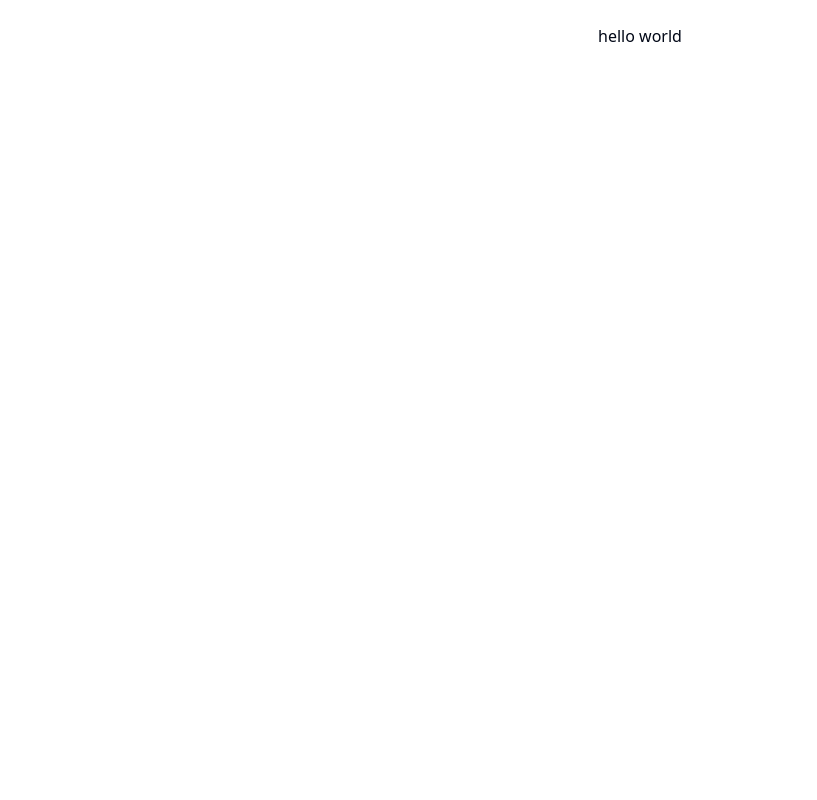
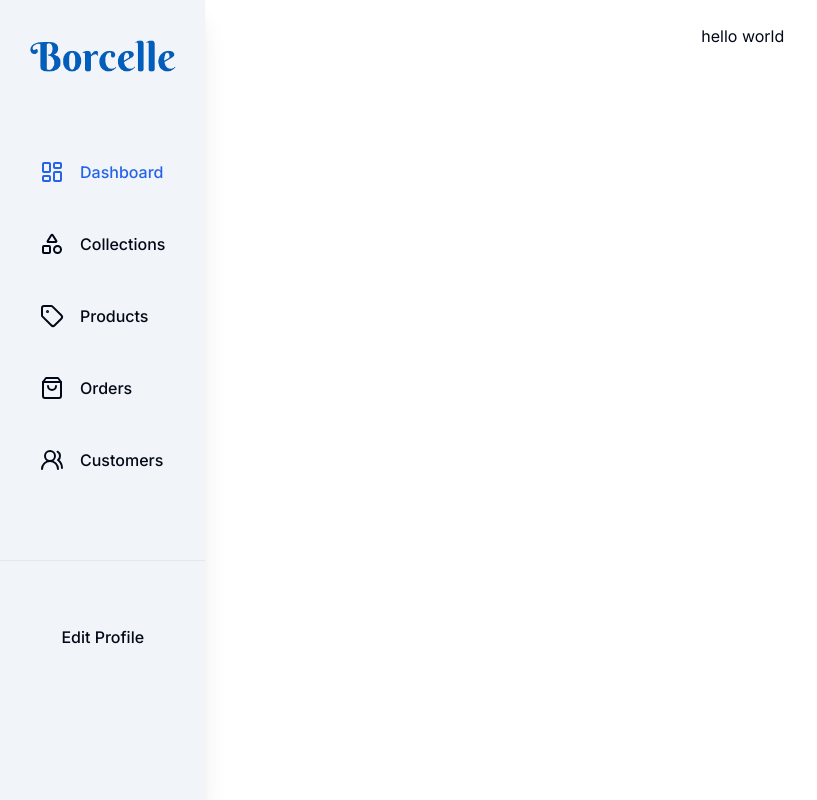
Before and after one commit to rkandwal300/Brocelle, a Next.js app: page / in a window 1280 px wide. Shown: the whole page, without its empty margins (0-817 px from the left). Built offline with nearby package versions, Linux system fonts and the light colour scheme.

Commit message:
added sidebar and header

```diff
--- a/app/(dashboard)/layout.tsx
+++ b/app/(dashboard)/layout.tsx
@@ -2,6 +2,9 @@ import type { Metadata } from "next";
 import { Inter } from "next/font/google";
 import "../globals.css";
 import { ClerkProvider } from "@clerk/nextjs";
+import LeftSideBar from "@/components/layout/LeftSideBar";
+import { cn } from "@/lib/utils";
+import TopBar from "@/components/layout/TopBar";
 
 const inter = Inter({ subsets: ["latin"] });
 
@@ -18,7 +21,15 @@ export default function RootLayout({
   return (
     <ClerkProvider>
       <html lang="en">
-        <body>{children}</body>
+        <body
+          className={cn(inter.className, "flex flex-col lg:flex-row h-screen")}
+        >
+          <div className="flex max-lg:flex-col">
+            <LeftSideBar />
+            <TopBar />
+          </div>
+          <div className="flex-1 overflow-auto"> {children}</div>
+        </body>
       </html>
     </ClerkProvider>
   );
--- /dev/null
+++ b/components/layout/LeftSideBar.tsx
@@ -0,0 +1,39 @@
+"use client";
+import { UserButton } from "@clerk/nextjs";
+import Image from "next/image";
+import Link from "next/link";
+import React from "react";
+import { Separator } from "../ui/separator";
+
+import { navLinks } from "@/lib/constant";
+import { cn } from "@/lib/utils";
+import { usePathname } from "next/navigation";
+
+export default function LeftSideBar() {
+  const pathname = usePathname();
+  return (
+    <div className="h-screen overflow-auto left-0 top-0 sticky flex-col flex gap-16 bg-muted shadow-xl items-center max-lg:hidden py-10 ">
+      <Image src="/logo.png" alt="logo" width={150} height={70} />
+      <div className="flex flex-col ">
+        {navLinks.map((nav, index) => (
+          <Link
+            key={index}
+            href={nav.url}
+            className={cn(
+              "px-10 cursor-pointer py-6 hover:text-primary flex font-medium items-center gap-4",
+              pathname == nav.url ? "text-primary" : ""
+            )}
+          >
+            <nav.icon size={24} />
+            <span>{nav.label}</span>
+          </Link>
+        ))}
+      </div>
+      <Separator orientation="horizontal" />
+      <div className="flex gap-4 items-center font-medium">
+        <UserButton />
+        <p>Edit Profile</p>
+      </div>
+    </div>
+  );
+}
--- /dev/null
+++ b/components/layout/TopBar.tsx
@@ -0,0 +1,73 @@
+"use client";
+import { UserButton } from "@clerk/nextjs";
+import Image from "next/image";
+import Link from "next/link";
+import React from "react";
+import {
+  Tooltip,
+  TooltipContent,
+  TooltipProvider,
+  TooltipTrigger,
+} from "@/components/ui/tooltip";
+import {
+  Popover,
+  PopoverContent,
+  PopoverTrigger,
+} from "@/components/ui/popover";
+
+import { navLinks } from "@/lib/constant";
+import { Menu } from "lucide-react";
+import { Button } from "../ui/button";
+import { usePathname, useRouter } from "next/navigation";
+import { cn } from "@/lib/utils";
+
+export default function TopBar() {
+  const pathname = usePathname();
+  const router = useRouter();
+  return (
+    <div className="sticky top-0 z-20 w-full flex justify-between items-center px-8 gap-8 shadow-xl bg-muted py-4 lg:hidden">
+      <Image src="/logo.png" alt="logo" width={100} height={50} />
+      <div className="flex text-sm gap-4 text-gray-500 max-md:hidden">
+        {navLinks.map((nav, index) => (
+          <Link
+            key={index}
+            href={nav.url}
+            className={cn(
+              "cursor-pointer gap-1.5 flex font-medium ",
+              pathname == nav.url ? "text-primary" : ""
+            )}
+          >
+            <span>{nav.label}</span>
+          </Link>
+        ))}
+      </div>
+
+      <div className="flex gap-4 items-center font-medium">
+        <Popover>
+          <PopoverTrigger>
+            <Menu className="cursor-pointer md:hidden" />
+          </PopoverTrigger>
+          <PopoverContent side="bottom" className="p-0 w-52">
+            <div className="flex gap-2 flex-col ">
+              {navLinks.map((nav, index) => (
+                <Button
+                  key={index}
+                  variant={"ghost"}
+                  onClick={() => router.push(nav.url)}
+                  className={cn(
+                    "flex justify-start px-4 hover:text-primary gap-2",
+                    pathname == nav.url ? "text-primary" : ""
+                  )}
+                >
+                  <nav.icon size={18} />
+                  <span>{nav.label}</span>
+                </Button>
+              ))}
+            </div>
+          </PopoverContent>
+        </Popover>
+        <UserButton />
+      </div>
+    </div>
+  );
+}
--- /dev/null
+++ b/lib/constant.ts
@@ -0,0 +1,36 @@
+import { url } from "inspector";
+import {
+  LayoutDashboard,
+  Shapes,
+  ShoppingBag,
+  Tag,
+  UsersRound,
+} from "lucide-react";
+
+export const navLinks = [
+  {
+    url: "/",
+    label: "Dashboard",
+    icon: LayoutDashboard,
+  },
+  {
+    url: "/collections",
+    label: "Collections",
+    icon: Shapes,
+  },
+  {
+    url: "/products",
+    label: "Products",
+    icon: Tag,
+  },
+  {
+    url: "/orders",
+    label: "Orders",
+    icon: ShoppingBag,
+  },
+  {
+    url: "/customers",
+    label: "Customers",
+    icon: UsersRound,
+  },
+];
```
Also changed, not shown: public/logo.png (added).
